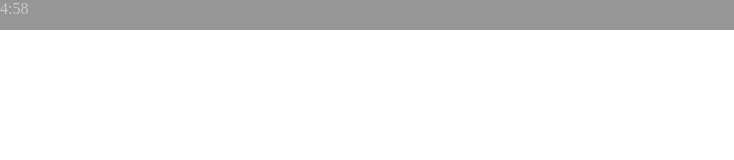
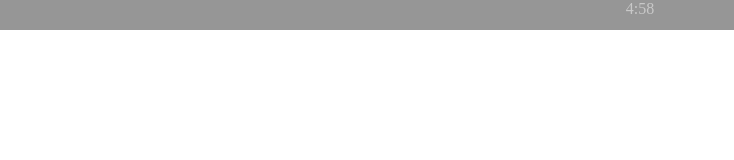
Before and after one commit to DarkHeart527/aptools, a plain HTML site: page start.html in a window 1280 px wide. Shown: the full height of the page, 0-734 px from the left. Drawn offline with Linux system fonts and the light colour scheme.

Commit message:
Update main.css

```diff
--- a/styling/main.css
+++ b/styling/main.css
@@ -9,3 +9,9 @@ body {
   height: 30px;
   color: rgba(200, 200, 200, 1);
 }
+
+.time {
+  display: grid;
+  align-self: center;
+  justify-self: center;
+}
```
